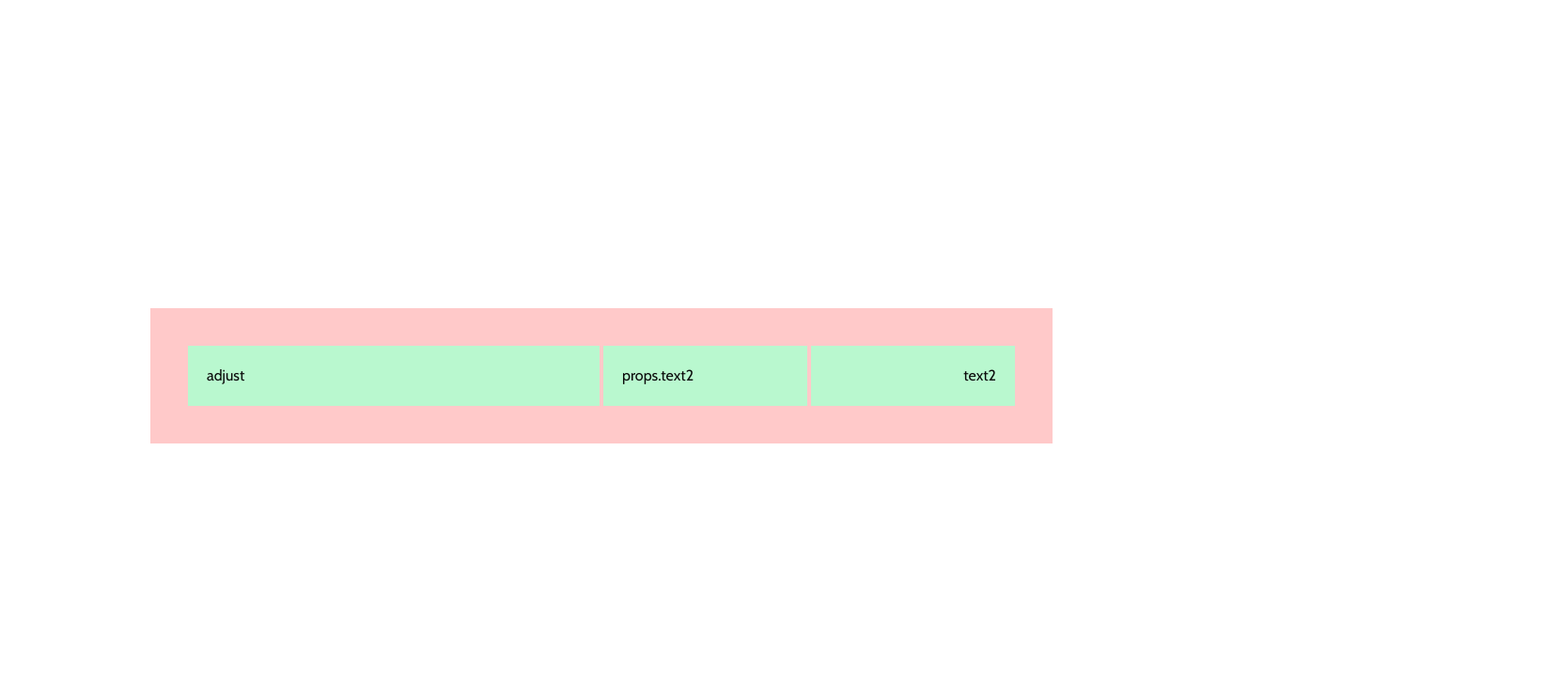
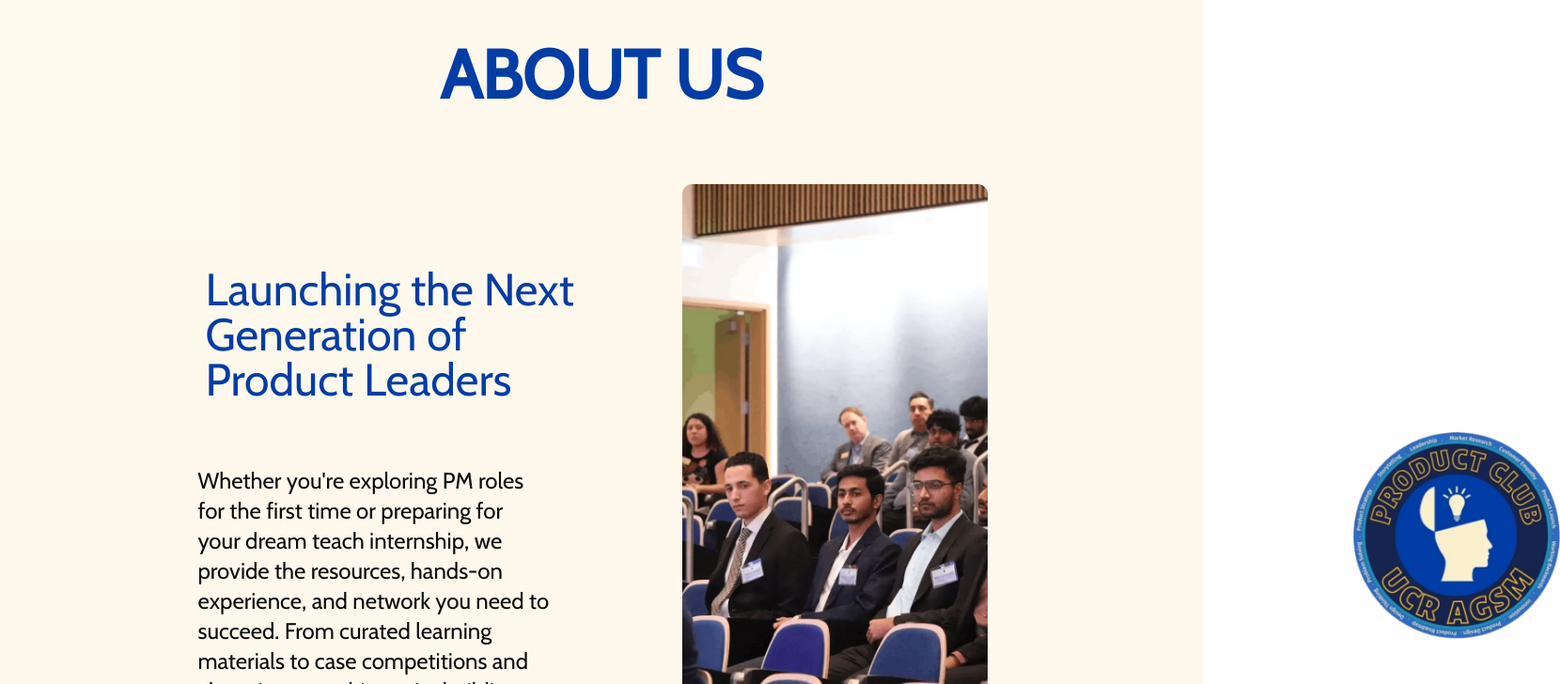
Before and after one commit to acm-ucr/agsm-website, a Next.js app: page / in a window 1280 px wide. Shown: the top 728 px of the page at 94% size, 1660 px wide, since content can reach past the window. Built offline with nearby package versions, Linux system fonts and the light colour scheme.

Commit message:
completed the About Us Page

```diff
--- a/package.json
+++ b/package.json
@@ -14,7 +14,7 @@
   "dependencies": {
     "@tanstack/react-query": "5.69.0",
     "lucide-react": "0.484.0",
-    "next": "15.2.4",
+    "next": "^16.1.6",
     "react": "19.0.0",
     "react-dom": "19.0.0",
     "react-icons": "^5.5.0",
@@ -29,7 +29,7 @@
     "@types/react-dom": "19.0.3",
     "@typescript-eslint/eslint-plugin": "8.28.0",
     "@typescript-eslint/parser": "8.28.0",
-    "eslint": "9.23.0",
+    "eslint": "^9.39.2",
     "eslint-config-prettier": "10.1.1",
     "eslint-plugin-prettier": "5.2.5",
     "eslint-plugin-react": "7.37.4",
--- a/src/app/page.tsx
+++ b/src/app/page.tsx
@@ -1,9 +1,13 @@
-import Example from "@/components/Example";
+import AboutUs from "@/components/landing/AboutUs";
 
 const Home = () => {
   return (
-    <div className="flex h-screen w-screen items-center justify-center">
-      <Example text1="adjust" text2="text2" text3="these" />
+    <div className="bg-agsm-yellow-100 font-agsm-main flex h-screen w-screen">
+      <AboutUs
+        title="ABOUT US"
+        title2="Launching the Next Generation of Product Leaders"
+        description="Whether you're exploring PM roles for the first time or preparing for your dream teach internship, we provide the resources, hands-on experience, and network you need to succeed. From curated learning materials to case competitions and alumni mentorship, we're building the pathway from zero experience to product leadership."
+      />
     </div>
   );
 };
--- a/src/components/landing/AboutUs.tsx
+++ b/src/components/landing/AboutUs.tsx
@@ -1,7 +1,41 @@
-// const AboutUs = () => {
-//   return (
+import Image from "next/image";
+import AboutUsIm from "@/public/about_us.webp";
+import Logo from "@/public/logo.webp";
 
-//   );
-// };
+interface AboutUsProps {
+  title: string;
+  description: string;
+  title2: string;
+}
 
-// export default AboutUs;
+const AboutUs = ({ title, description, title2 }: AboutUsProps) => {
+  return (
+    <div className="mt-3 flex w-screen flex-col items-center gap-20 p-8">
+      <h1 className="text-agsm-blue-200 text-7xl font-bold">{title}</h1>
+      <div className="items-top flex w-4/5 flex-row justify-center gap-x-20 text-left">
+        <div className="flex w-3/7 flex-col items-center gap-15">
+          <h2 className="text-agsm-blue-200 mt-20 w-12/11 gap-20 p-2 text-5xl">
+            {title2}
+          </h2>
+          <p className="w-12/11 pr-20 text-2xl">{description}</p>
+        </div>
+        <div className="h-7/6 w-1/3 overflow-hidden rounded-lg">
+          <Image
+            src={AboutUsIm}
+            alt="Students and faculty members in a meeting"
+            className="h-full w-full items-center object-cover"
+          />
+          <div className="">
+            <Image
+              src={Logo}
+              alt="AGSM Logo"
+              className="absolute bottom-30 left-360 size-55"
+            />
+          </div>
+        </div>
+      </div>
+    </div>
+  );
+};
+
+export default AboutUs;
```
Also changed, not shown: tsconfig.json (+8 -2 lines), 1 other file (tests, documents, lock files or other folders).
